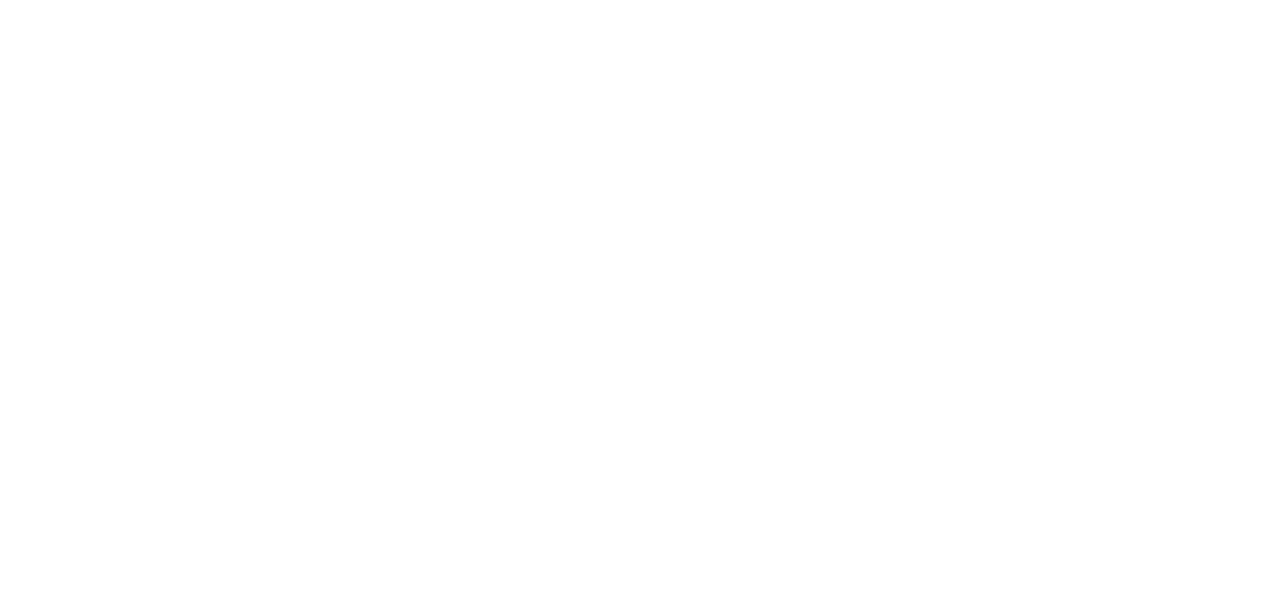
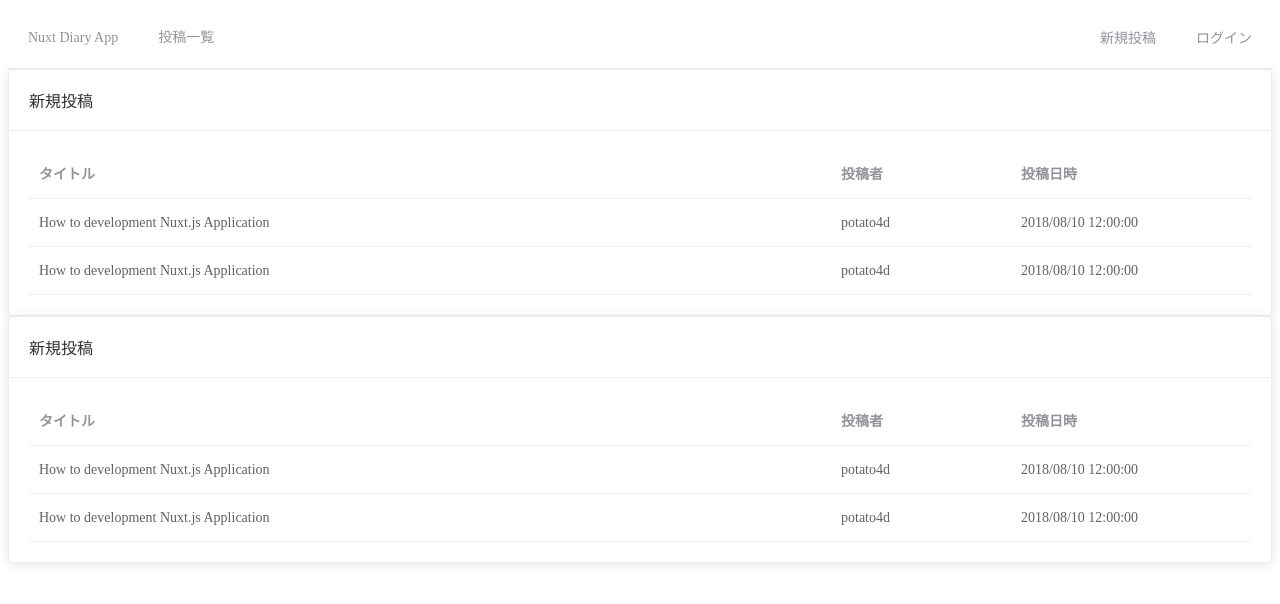
Before and after one commit to kido-k/nuxt-blog, a Nuxt app: page /posts in a window 1280 px wide. Before the commit this address had no page. Shown: the top 604 px of the page. Built offline with nearby package versions, Linux system fonts and the light colour scheme.

Commit message:
chapter4 update

```diff
--- /dev/null
+++ b/app/assets/common.css
@@ -0,0 +1,47 @@
+html {
+  font-family: 'Hiragino Sans', sans-serif;
+  font-size: 16px;
+  word-spacing: 1px;
+  -ms-text-size-adjust: 100%;
+  -webkit-text-size-adjust: 100%;
+  -moz-osx-font-smoothing: grayscale;
+  box-sizing: border-box;
+}
+
+*, *:before, *:after {
+  box-sizing: border-box;
+  margin: 0;
+}
+
+.wrapper {
+  background: #FAFAFA;
+  width: 100%;
+  min-height: calc(100vh - 61px);
+}
+
+.el-card {
+  flex: 1;
+}
+
+.container:not(.__nuxt-error-page) {
+  width: 96%;
+  max-width: 980px;
+  padding: 30px 0;
+  margin: 0 auto;
+  min-height: calc(100vh - 61px);
+  display: flex;
+  justify-content: center;
+  align-items: flex-start;
+}
+
+.text-left {
+  text-align: left;
+}
+
+.text-right {
+  text-align: right;
+}
+
+.text-center {
+  text-align: center;
+}
--- /dev/null
+++ b/app/components/TheHeader.vue
@@ -0,0 +1,31 @@
+<template>
+  <el-menu
+    :router="true"
+    mode="horizontal" >
+    <el-menu-item
+      index="1"
+      style="pointer-events:none;">
+      Nuxt Diary App
+    </el-menu-item>
+    <el-menu-item
+      :route="{ path: '/posts/'}"
+      index="2">
+      投稿一覧
+    </el-menu-item>
+
+    <no-ssr>
+      <el-menu-item
+        :route="{path:'/'}"
+        index="4"
+        style="float: right;">
+        <span>ログイン</span>
+      </el-menu-item>
+    </no-ssr>
+    <el-menu-item
+      :route="{path:'/posts/new'}"
+      index="5"
+      style="float: right;">
+      <span>新規投稿</span>
+    </el-menu-item>
+  </el-menu>
+</template>
--- a/app/layouts/default.vue
+++ b/app/layouts/default.vue
@@ -1,55 +1,19 @@
 <template>
   <div>
+    <TheHeader />
+    <div class="wrapper">
+      <nuxt class="container"/>
+    </div>
     <nuxt/>
   </div>
 </template>
 
-<style>
-html {
-  font-family: 'Source Sans Pro', -apple-system, BlinkMacSystemFont, 'Segoe UI',
-    Roboto, 'Helvetica Neue', Arial, sans-serif;
-  font-size: 16px;
-  word-spacing: 1px;
-  -ms-text-size-adjust: 100%;
-  -webkit-text-size-adjust: 100%;
-  -moz-osx-font-smoothing: grayscale;
-  -webkit-font-smoothing: antialiased;
-  box-sizing: border-box;
+<script>
+import TheHeader from '~/components/TheHeader.vue'
+
+export default {
+  components: {
+    TheHeader
+  }
 }
-
-*,
-*:before,
-*:after {
-  box-sizing: border-box;
-  margin: 0;
-}
-
-.button--green {
-  display: inline-block;
-  border-radius: 4px;
-  border: 1px solid #3b8070;
-  color: #3b8070;
-  text-decoration: none;
-  padding: 10px 30px;
-}
-
-.button--green:hover {
-  color: #fff;
-  background-color: #3b8070;
-}
-
-.button--grey {
-  display: inline-block;
-  border-radius: 4px;
-  border: 1px solid #35495e;
-  color: #35495e;
-  text-decoration: none;
-  padding: 10px 30px;
-  margin-left: 15px;
-}
-
-.button--grey:hover {
-  color: #fff;
-  background-color: #35495e;
-}
-</style>
+</script>
--- a/app/pages/index.vue
+++ b/app/pages/index.vue
@@ -1,65 +1,51 @@
 <template>
   <section class="container">
-    <div>
-      <logo/>
-      <h1 class="title">
-        nuxt-blog-service
-      </h1>
-      <h2 class="subtitle">
-        My cat&#39;s meow Nuxt.js project
-      </h2>
-      <div class="links">
-        <a
-          href="https://nuxtjs.org/"
-          target="_blank"
-          class="button--green">Documentation</a>
-        <a
-          href="https://github.com/nuxt/nuxt.js"
-          target="_blank"
-          class="button--grey">GitHub</a>
+    <el-card style="flex: 1">
+      <div
+        slot="header"
+        class="clearfix">
+        <span>ログイン</span>
       </div>
-    </div>
+      <form>
+        <div class="form-content">
+          <span>ユーザーID</span>
+          <el-input
+            v-model="formData.id"
+            placeholder=""/>
+        </div>
+        <div class="form-content">
+          <el-checkbox v-model="isCreateModel">
+            アカウントを作成する
+          </el-checkbox>
+        </div>
+        <div class="text-right">
+          <el-button type="primary">{{ buttonText }}</el-button>
+        </div>
+      </form>
+    </el-card>
   </section>
 </template>
 
 <script>
-import Logo from '~/components/Logo.vue'
-
 export default {
-  components: {
-    Logo
+  asyncData() {
+    return {
+      isCreateMode: false,
+      formData: {
+        id: ''
+      }
+    }
+  },
+  computed: {
+    buttonText() {
+      return this.isCreateMode ? '新規登録' : 'ログイン'
+    }
   }
 }
 </script>
 
 <style>
-.container {
-  min-height: 100vh;
-  display: flex;
-  justify-content: center;
-  align-items: center;
-  text-align: center;
-}
-
-.title {
-  font-family: 'Quicksand', 'Source Sans Pro', -apple-system, BlinkMacSystemFont,
-    'Segoe UI', Roboto, 'Helvetica Neue', Arial, sans-serif;
-  display: block;
-  font-weight: 300;
-  font-size: 100px;
-  color: #35495e;
-  letter-spacing: 1px;
-}
-
-.subtitle {
-  font-weight: 300;
-  font-size: 42px;
-  color: #526488;
-  word-spacing: 5px;
-  padding-bottom: 15px;
-}
-
-.links {
-  padding-top: 15px;
+.form-content {
+  margin: 16px 0;
 }
 </style>
--- /dev/null
+++ b/app/pages/posts/index.vue
@@ -0,0 +1,63 @@
+<template>
+  <section class="container posts-page">
+    <el-card>
+      <div
+        slot="header"
+        class="clearfix">
+        <span>新規投稿</span>
+      </div>
+      <el-table
+        :data="showPosts"
+        style="width: 100%"
+        class="table">
+        <el-table-column
+          prop="title"
+          label="タイトル"
+          placeholder=""/>
+        <el-table-column
+          prop="user.id"
+          label="投稿者"
+          width="180"/>
+        <el-table-column
+          prop="created_at"
+          label="投稿日時"
+          width="240"/>
+      </el-table>
+    </el-card>
+  </section>
+</template>
+
+<script>
+export default {
+  computed: {
+    showPosts() {
+      return [
+        {
+          id: '001',
+          title: 'How to development Nuxt.js Application',
+          body: 'Lorem ipsum dolor sit amet, consectetur adipiscing elit...',
+          created_at: '2018/08/10 12:00:00',
+          user: {
+            id: 'potato4d'
+          }
+        },
+        {
+          id: '002',
+          title: 'How to development Nuxt.js Application',
+          body: 'Lorem ipsum dolor sit amet, consectetur adipiscing elit...',
+          created_at: '2018/08/10 12:00:00',
+          user: {
+            id: 'potato4d'
+          }
+        }
+      ]
+    }
+  }
+}
+</script>
+
+<style>
+.posts-page el-table__row {
+  cursor: pointer;
+}
+</style>
```
